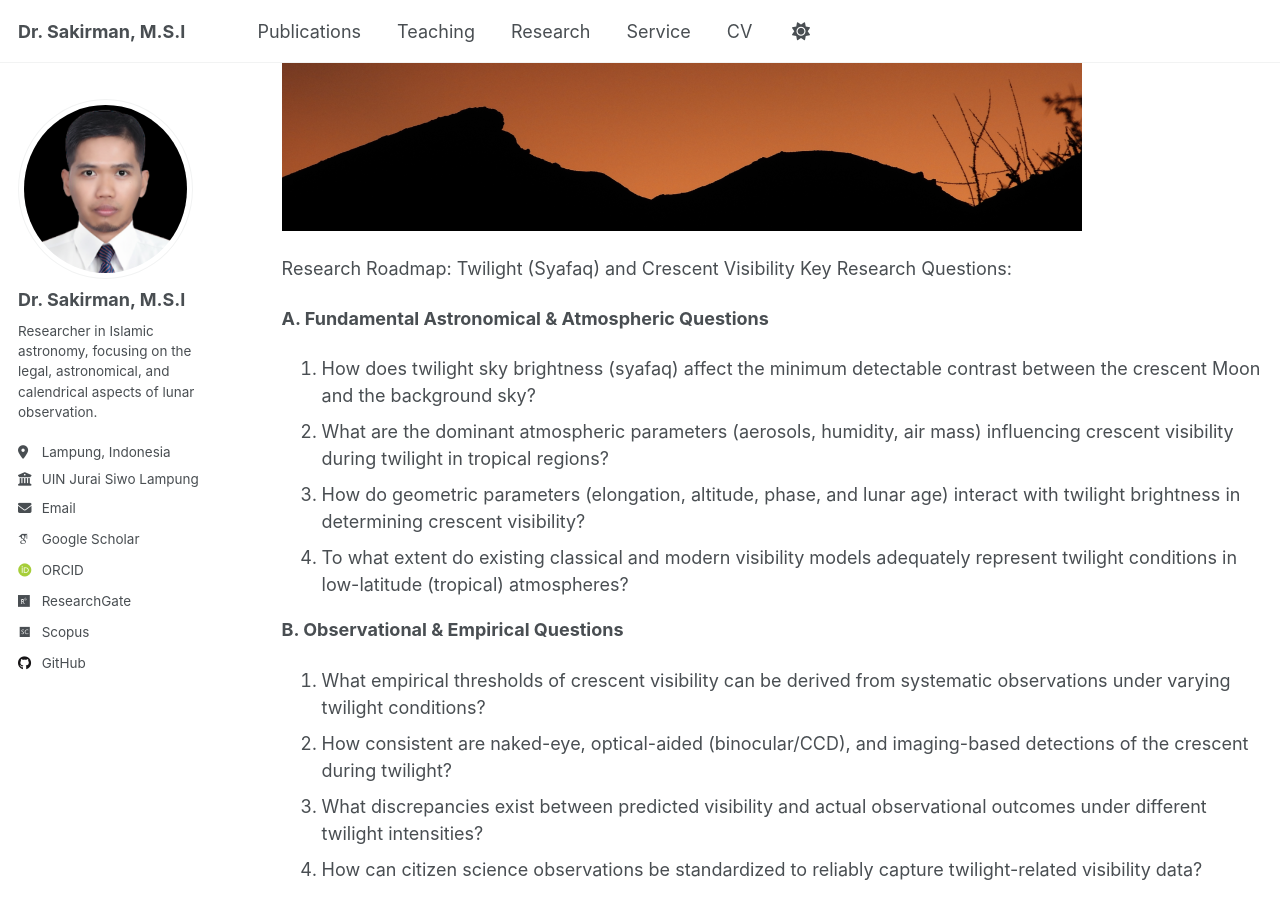
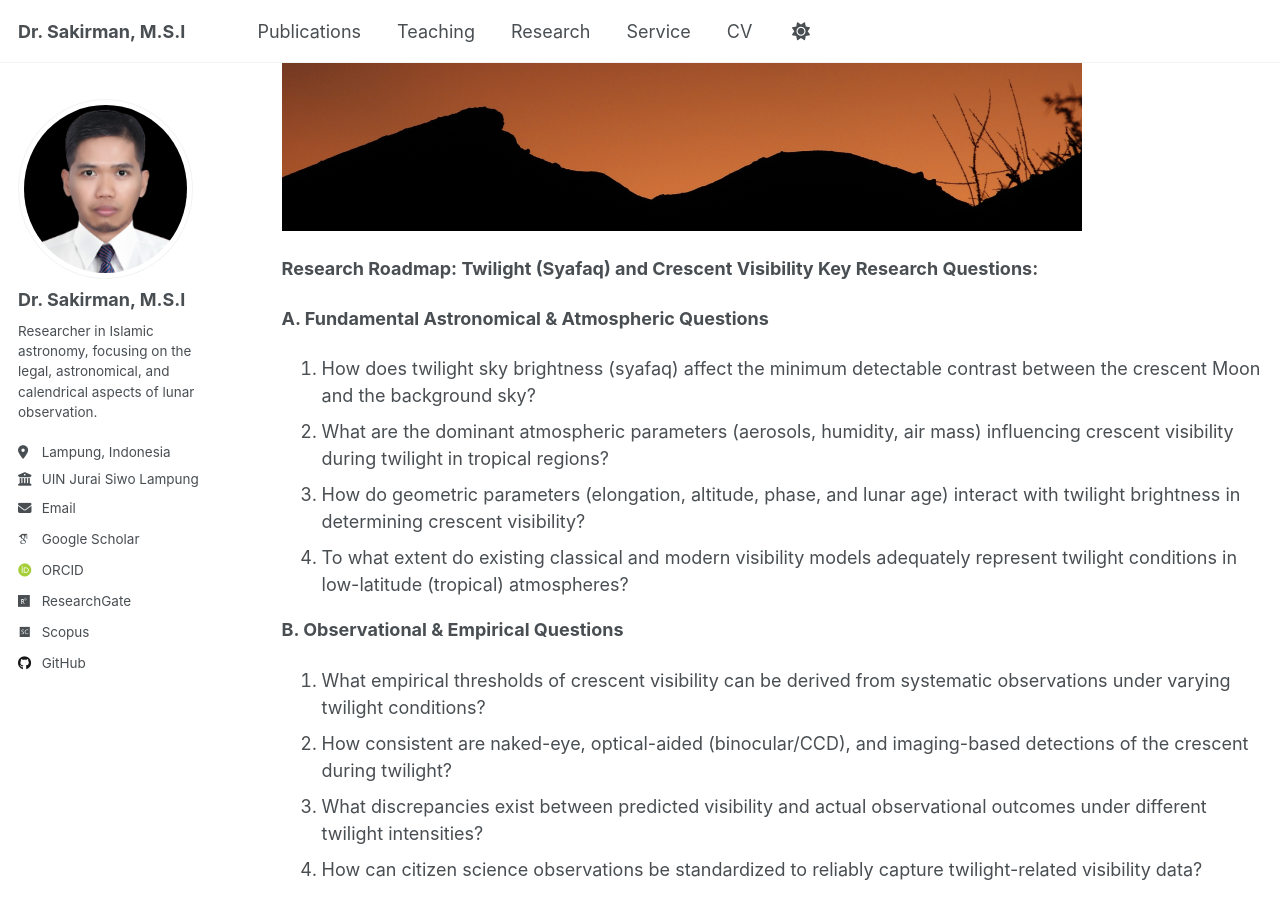
Before and after one commit to sakir-man/sakir-man.github.io, a Jekyll site: the page built from _posts/2012-08-14-blog-post-1.md, in a window 1280 px wide and 900 px high, scrolled down 385 px. Built offline with Jekyll 4.4.1, drawn with Linux system fonts in a browser that asks for light colours; some web fonts are replaced; a script that is not in the unit is left out.

```diff
--- a/_posts/2012-08-14-blog-post-1.md
+++ b/_posts/2012-08-14-blog-post-1.md
@@ -9,8 +9,8 @@ redirect_from:
 
 ![research](/images/senja.png)
 
-Research Roadmap: Twilight (Syafaq) and Crescent Visibility
-Key Research Questions:
+**Research Roadmap: Twilight (Syafaq) and Crescent Visibility
+Key Research Questions:**
 
 **A. Fundamental Astronomical & Atmospheric Questions**
 1.	How does twilight sky brightness (syafaq) affect the minimum detectable contrast between the crescent Moon and the background sky?
```
